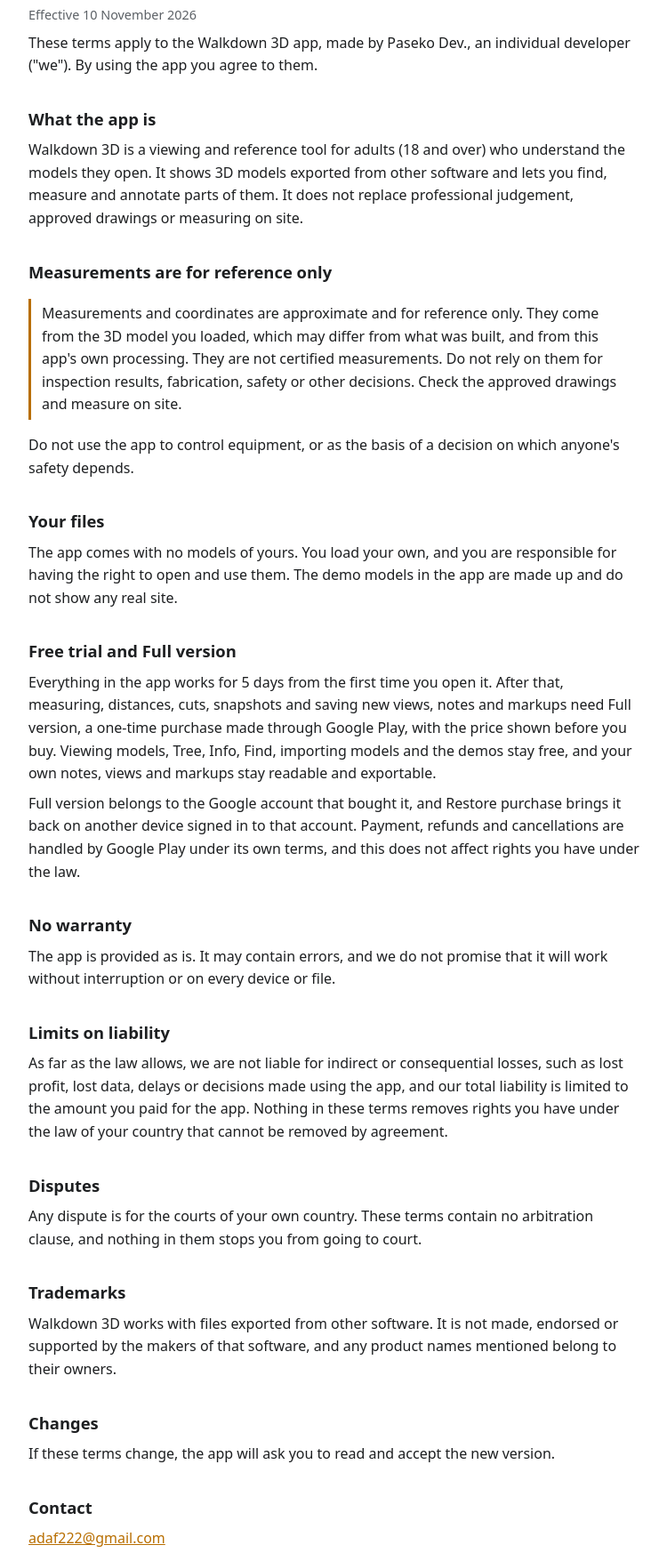
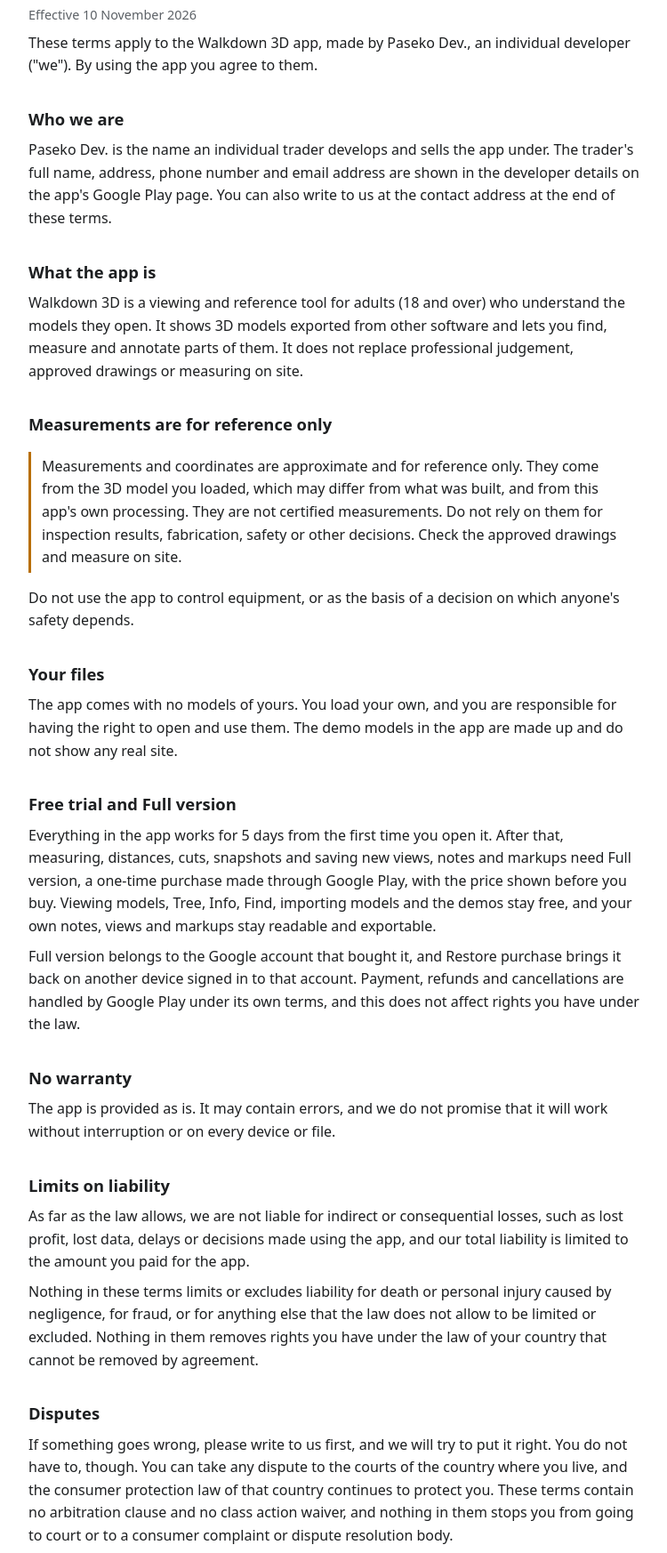
Before and after one commit to adaf222-debug/walkdown3d, a plain HTML site: page terms.html in a window 1280 px wide. Shown: the part 134-1880 px from the top of the page at 89% size, without its empty margins (264-1014 px from the left). Drawn offline with Linux system fonts and the light colour scheme.

Commit message:
Terms version 3 for 0.2.1: who we are, liability carve-out, fairer disputes, emails under GDPR, Android vitals
Kept on its own branch until 0.2.1 goes to the closed track.

Co-Authored-By: Claude Opus 5.5 <noreply@anthropic.com>

```diff
--- a/terms.html
+++ b/terms.html
@@ -13,6 +13,9 @@
 <p class="meta">Effective 10 November 2026</p>
 
 <p>These terms apply to the Walkdown 3D app, made by Paseko Dev., an individual developer ("we"). By using the app you agree to them.</p>
+
+<h2>Who we are</h2>
+<p>Paseko Dev. is the name an individual trader develops and sells the app under. The trader's full name, address, phone number and email address are shown in the developer details on the app's Google Play page. You can also write to us at the contact address at the end of these terms.</p>
 
 <h2>What the app is</h2>
 <p>Walkdown 3D is a viewing and reference tool for adults (18 and over) who understand the models they open. It shows 3D models exported from other software and lets you find, measure and annotate parts of them. It does not replace professional judgement, approved drawings or measuring on site.</p>
@@ -32,10 +35,11 @@
 <p>The app is provided as is. It may contain errors, and we do not promise that it will work without interruption or on every device or file.</p>
 
 <h2>Limits on liability</h2>
-<p>As far as the law allows, we are not liable for indirect or consequential losses, such as lost profit, lost data, delays or decisions made using the app, and our total liability is limited to the amount you paid for the app. Nothing in these terms removes rights you have under the law of your country that cannot be removed by agreement.</p>
+<p>As far as the law allows, we are not liable for indirect or consequential losses, such as lost profit, lost data, delays or decisions made using the app, and our total liability is limited to the amount you paid for the app.</p>
+<p>Nothing in these terms limits or excludes liability for death or personal injury caused by negligence, for fraud, or for anything else that the law does not allow to be limited or excluded. Nothing in them removes rights you have under the law of your country that cannot be removed by agreement.</p>
 
 <h2>Disputes</h2>
-<p>Any dispute is for the courts of your own country. These terms contain no arbitration clause, and nothing in them stops you from going to court.</p>
+<p>If something goes wrong, please write to us first, and we will try to put it right. You do not have to, though. You can take any dispute to the courts of the country where you live, and the consumer protection law of that country continues to protect you. These terms contain no arbitration clause and no class action waiver, and nothing in them stops you from going to court or to a consumer complaint or dispute resolution body.</p>
 
 <h2>Trademarks</h2>
 <p>Walkdown 3D works with files exported from other software. It is not made, endorsed or supported by the makers of that software, and any product names mentioned belong to their owners.</p>
```
Also changed, not shown: privacy.html (+5 -0 lines).
